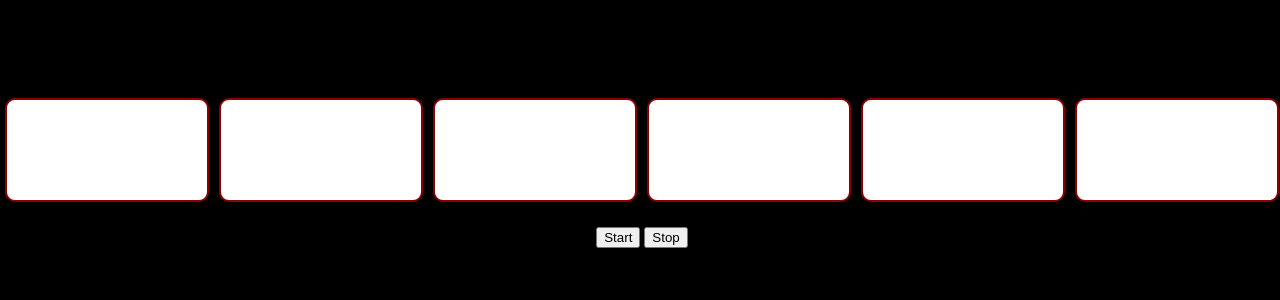
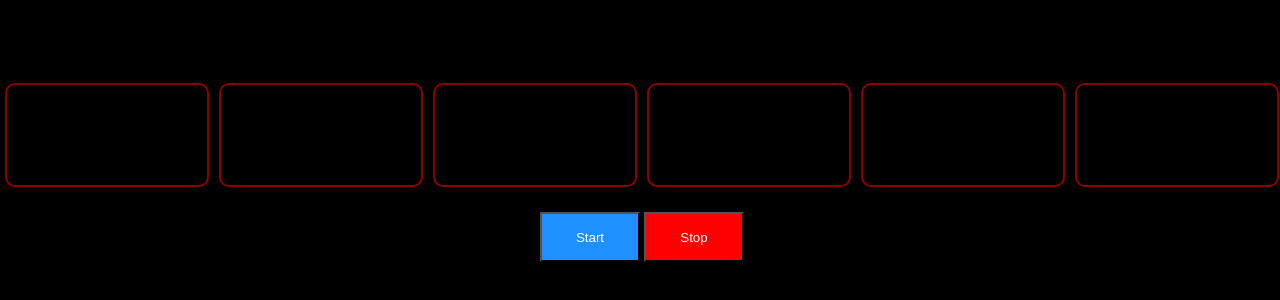
Before and after one commit to glen654/Assignment-09, a plain HTML site: page index.html in a window 1280 px wide. Shown: the part 220-520 px from the top of the page. Drawn offline with Linux system fonts and the light colour scheme.

Commit message:
created new js file

```diff
--- a/style.css
+++ b/style.css
@@ -25,13 +25,28 @@ main {
     width: 200px;
     margin: 5px;
     border-radius: 10px;
-    background-color: white;
     border: 2px solid darkred;
 }
 
 #btn-panel {
     text-align: center;
     margin: 20px 0px;
+}
+
+#btn-start{
+    width: 100px;
+    height: 50px;
+    background-color: dodgerblue;
+    color: white;
+    cursor: pointer;
+}
+
+#btn-stop{
+    width: 100px;
+    height: 50px;
+    background-color: red;
+    color: white;
+    cursor: pointer;
 }
 
 .light {
@@ -42,10 +57,10 @@ main {
 
 
 .light_on {
-    background: red;
+    background-color: red;
     box-shadow: 0px 0px 20px red;
 }
 .light_on2 {
-    background: hotpink;
+    background-color: darkred;
     box-shadow: 0px 0px 20px hotpink;
 }
```
Also changed, not shown: script.js (added).
